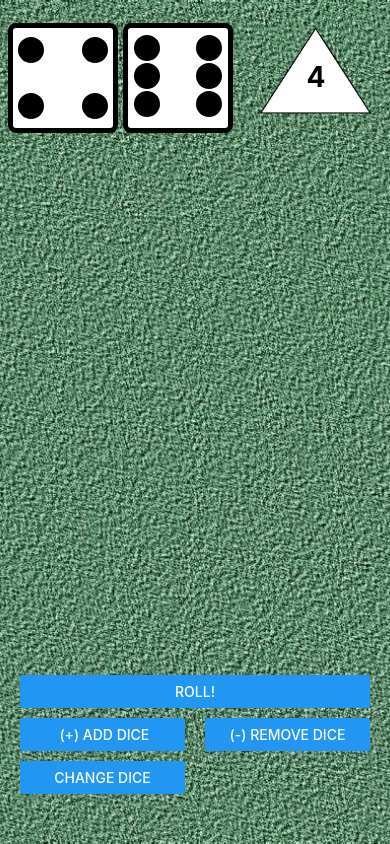
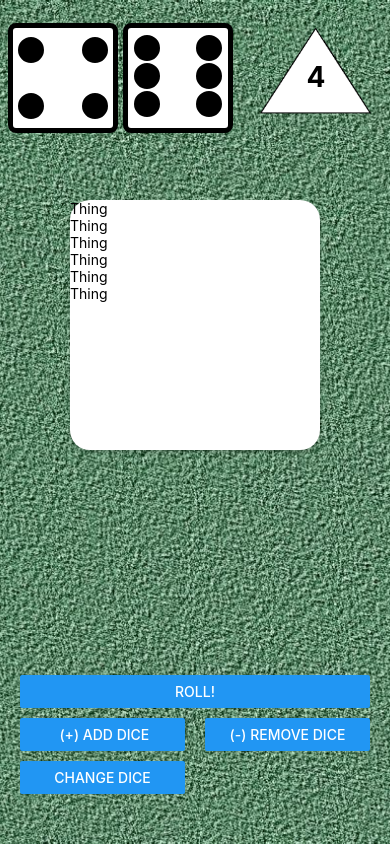
Before and after one commit to Alex-Abrams/dice-pals, a React Native app: screen / in a window 390 px wide. Built offline with nearby package versions, Linux system fonts and the light colour scheme.

Commit message:
Finished minor reducer changes.

```diff
--- a/frontend/actions/modal_actions.js
+++ b/frontend/actions/modal_actions.js
@@ -1,6 +1,6 @@
 export const RECEIVE_DICE_SELECTION = "RECEIVE_DICE_SELECTION";
 
 export const receiveDiceSelection = (dice_selection) => ({
-type: RECEIVE_DICE_SELECTION,
-  dice_selection
+  type: RECEIVE_DICE_SELECTION,
+  dice_selection,
 });
--- a/frontend/dice_displays/select_dice_modal.js
+++ b/frontend/dice_displays/select_dice_modal.js
@@ -1,4 +1,4 @@
-import { View, Text, StyleSheet, FlatList, Keyboard, StatusBar, ScrollView, Modal} from 'react-native';
+import { View, Text, StyleSheet, Modal, Pressable} from 'react-native';
 import React, { Component } from 'react';
 // this will just list whats IN the modal but the actual modal needs to go in frontpage.
 
@@ -18,7 +18,7 @@ class SelectDiceModal extends React.Component {
            shadowRadius: 4,
            elevation: 5
          }}>
-         <Pressable onPress={() => console.log('presdaaaad!')}>
+         <Pressable onPress={() => this.props.modal_actions.receiveDiceSelection('test')}>
            <Text>Thing </Text>
          </Pressable>
          <Pressable onPress={() => console.log('presddddddsed!')}>
--- a/frontend/dice_displays/select_dice_modal_container.js
+++ b/frontend/dice_displays/select_dice_modal_container.js
@@ -1,6 +1,7 @@
 import { connect } from 'react-redux';
 import { bindActionCreators } from 'redux';
-import SelectDiceModal from './se'
+import SelectDiceModal from './select_dice_modal';
+import * as modal_actions from '../actions/modal_actions';
 
 const mapDispatchToProps = dispatch => ({
   modal_actions: bindActionCreators(modal_actions, dispatch),
--- a/frontend/reducers/dice_reducer.js
+++ b/frontend/reducers/dice_reducer.js
@@ -7,7 +7,7 @@ const diceReducer = (state = {}, action) => {
 
   switch(action.type) {
     case RECEIVE_DICE_SELECTION:
-      return Object.assign({}, state, action.dice_selection);
+      return Object.assign({}, state, {['selection']: action.dice_selection});
     default:
       return state;
   }
--- a/frontend/screens/front_page.js
+++ b/frontend/screens/front_page.js
@@ -6,8 +6,8 @@ import DiceFour from './dice_four';
 import DiceThree from './dice_three';
 import DiceTwo from './dice_two';
 import DiceOne from './dice_one';
-// import TwentySided from '../dice_displays/20_sided';
 import FourSided from '../dice_displays/four_sided';
+import SelectDiceModalContainer from '../dice_displays/select_dice_modal_container';
 
 import { displaySixDie, display20Die, sumDice }from './dice_functions';
 
@@ -126,6 +126,8 @@ class FrontPage extends React.Component {
       <View style={{backgroundColor: '#f2f2f2', height: '100%' }}>
       <ImageBackground source={require('../images/playingmat.jpg')} style={{ width: '100%', height: '100%' }}>
 
+        <SelectDiceModalContainer />
+
         <View style={{flex: 1, flexDirection: 'row', flexWrap: 'wrap'}}>
           {display_dice_type}
           <FourSided />
```
